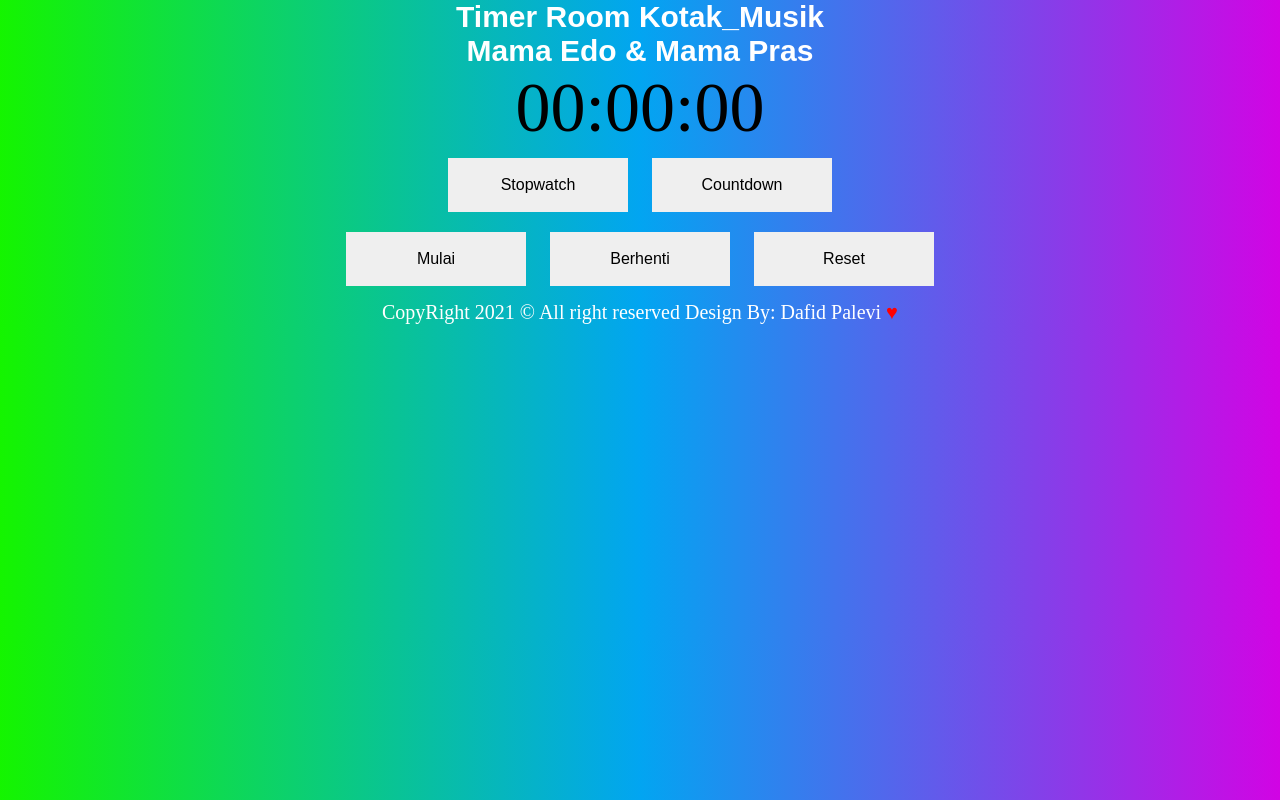
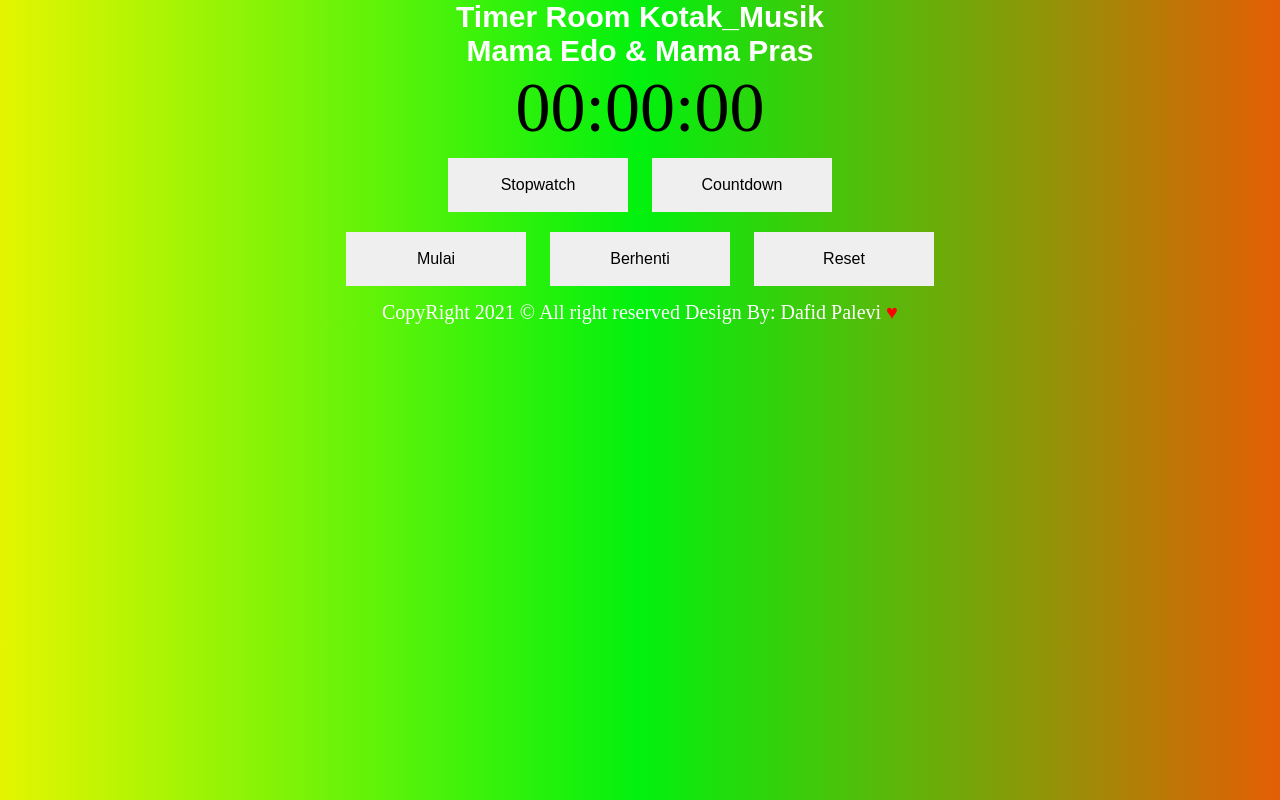
Before and after one commit to dafidpalevi1/timerkotak, a plain HTML site: page index.html in a window 1280 px wide. Drawn offline with Linux system fonts and the light colour scheme.

Commit message:
Add files via upload

```diff
--- a/style.css
+++ b/style.css
@@ -1,7 +1,7 @@
 body {
   margin: 0%;
   padding: 0%;
-  background: linear-gradient(to right, hsl(115, 100%, 48%), #02a5f1, #d104e4);
+  background: linear-gradient(to right, hsl(64, 100%, 48%), #02f10e, #e45e04);
 }
 .container {
   text-align: center;
```
